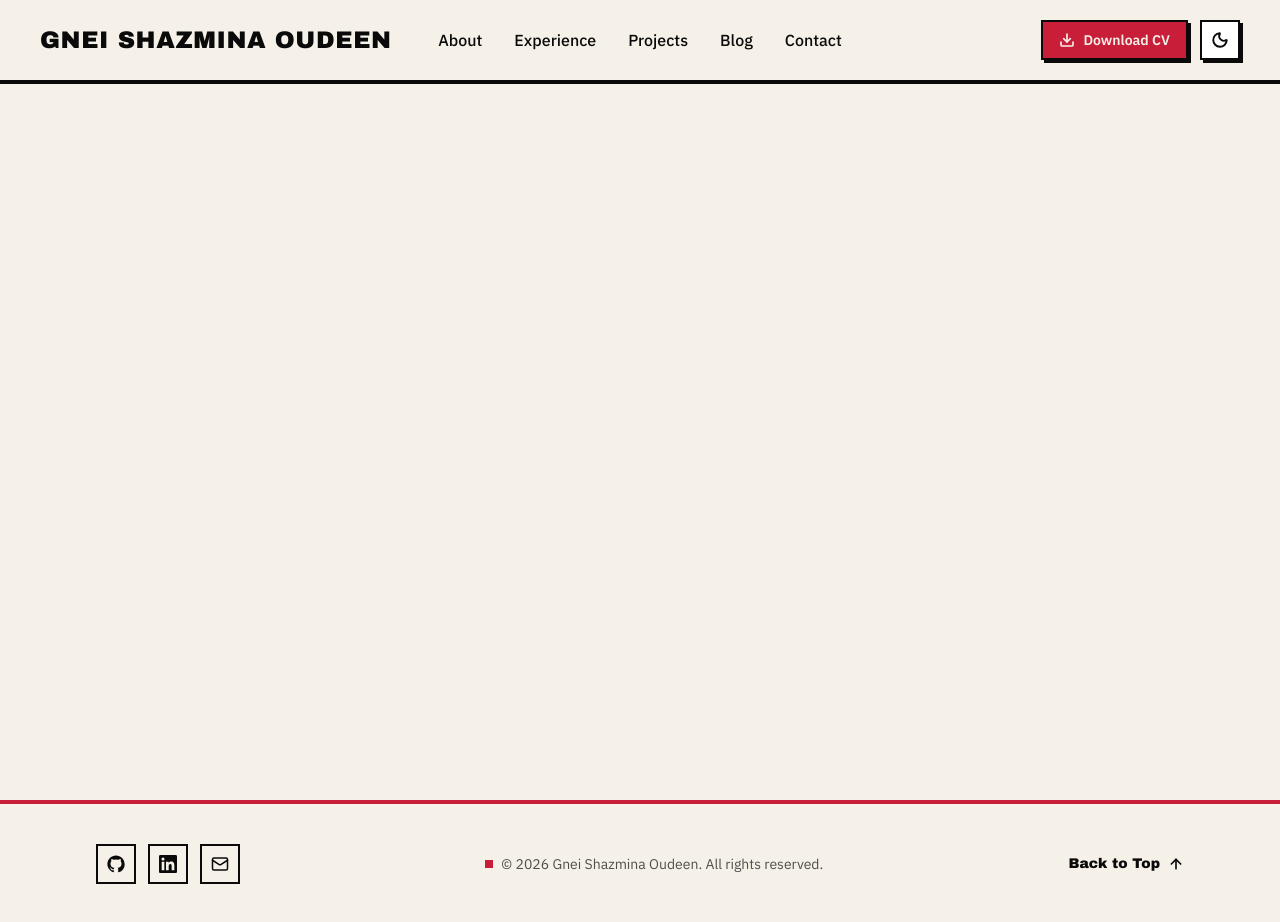
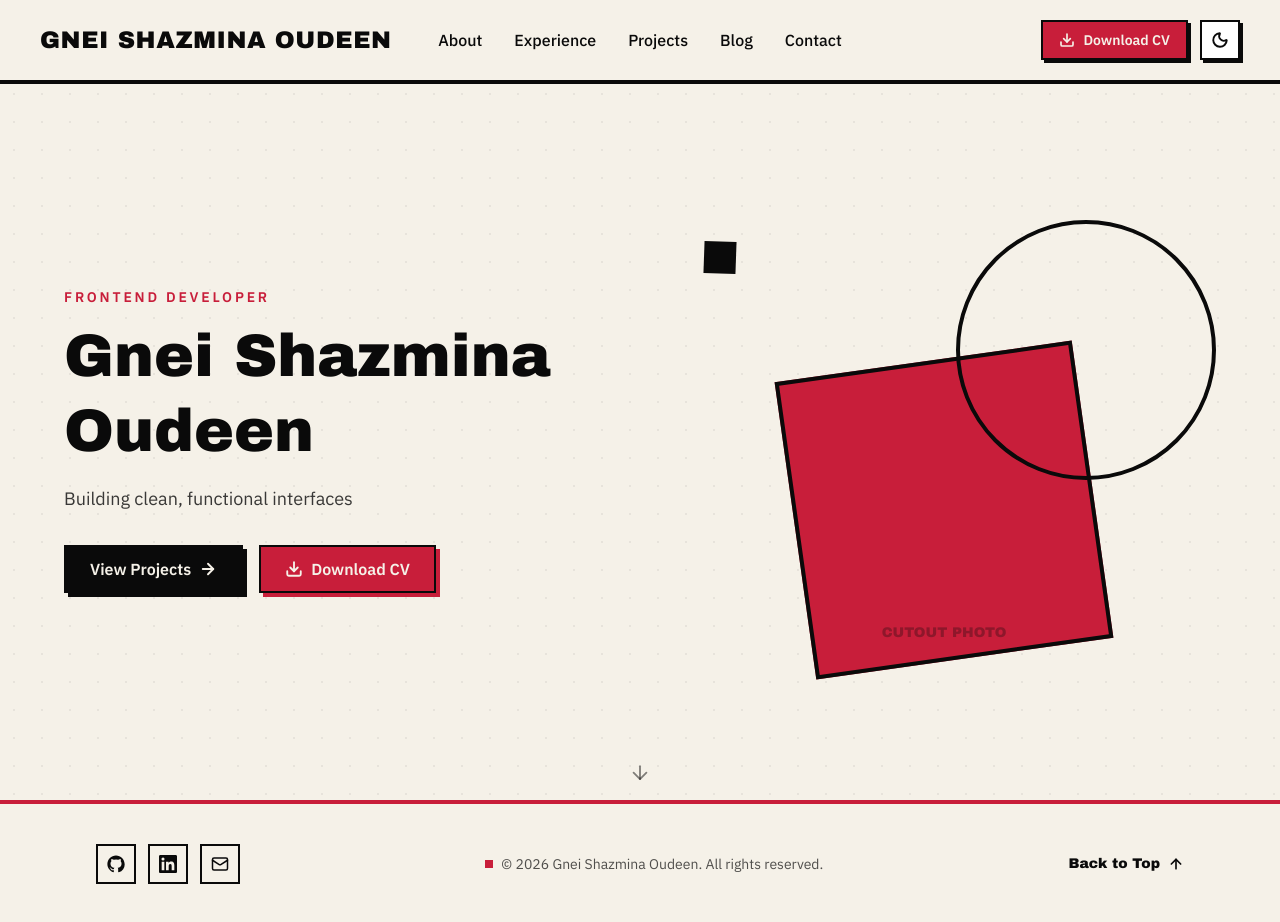
Before and after one commit to ShazminaOudeen/Shazmina-portfolio, a Next.js app: page / in a window 1280 px wide. Built offline with nearby package versions, Linux system fonts and the light colour scheme.

Commit message:
adding hero section

```diff
--- a/app/page.tsx
+++ b/app/page.tsx
@@ -1,13 +1,15 @@
 import Preloader from "@/components/sections/Preloader";
 import Navbar from "@/components/layout/Navbar";
+import Hero from "@/components/sections/Hero";
 import Footer from "@/components/layout/Footer";
 export default function Home() {
   return (
       <>
       <Preloader />
       <Navbar />
-      <main id="top" className="min-h-screen bg-washi dark:bg-ink pt-16 md:pt-20">
-        {/* Hero, About, etc. */}
+      <main id="top" className="bg-washi dark:bg-ink pt-16 md:pt-20">
+        <Hero />
+        {/* About, Skills, Timeline, Projects, Blog, Contact go here */}
       </main>
       <Footer />
     </>
--- /dev/null
+++ b/components/sections/Hero.tsx
@@ -0,0 +1,138 @@
+"use client";
+
+import { motion } from "framer-motion";
+import Image from "next/image";
+import { Download, ArrowRight, ArrowDown } from "lucide-react";
+import data from "@/content/data.json";
+
+export default function Hero() {
+  return (
+    <section
+      id="hero"
+      className="relative min-h-[90vh] flex items-center justify-center px-4 md:px-8 overflow-hidden bg-washi dark:bg-ink transition-colors"
+    >
+      {/* Subtle dot-grid background texture */}
+      <div
+        className="absolute inset-0 opacity-[0.06] dark:opacity-[0.08] pointer-events-none"
+        style={{
+          backgroundImage:
+            "radial-gradient(currentColor 1.5px, transparent 1.5px)",
+          backgroundSize: "28px 28px",
+          color: "var(--foreground)",
+        }}
+      />
+
+      <div className="relative max-w-6xl w-full mx-auto grid md:grid-cols-2 gap-10 md:gap-16 items-center">
+        {/* Text content */}
+        <motion.div
+          initial={{ opacity: 0, y: 20 }}
+          animate={{ opacity: 1, y: 0 }}
+          transition={{ duration: 0.6, ease: "easeOut" }}
+          className="text-center md:text-left order-2 md:order-1"
+        >
+          <motion.p
+            initial={{ opacity: 0, x: -12 }}
+            animate={{ opacity: 1, x: 0 }}
+            transition={{ duration: 0.5, delay: 0.1 }}
+            className="font-body font-semibold text-blade dark:text-blade-light tracking-[0.2em] uppercase text-sm mb-3"
+          >
+            {data.personal.role}
+          </motion.p>
+
+          <h1 className="font-heading text-4xl sm:text-5xl md:text-6xl text-ink dark:text-washi leading-tight mb-4">
+            {data.personal.name}
+          </h1>
+
+          <p className="font-body text-base md:text-lg text-ink/80 dark:text-washi/80 max-w-md mx-auto md:mx-0 mb-8">
+            {data.personal.tagline}
+          </p>
+
+          <div className="flex flex-col sm:flex-row items-center md:items-start gap-4 justify-center md:justify-start">
+            <motion.a
+              whileHover={{ x: 2, y: 2 }}
+              href="#projects"
+              className="flex items-center gap-2 px-6 h-12 border-2 border-ink dark:border-washi bg-ink dark:bg-washi text-washi dark:text-ink font-body font-semibold shadow-brutal press-effect"
+            >
+              View Projects
+              <ArrowRight size={18} strokeWidth={2.5} />
+            </motion.a>
+            <motion.a
+              whileHover={{ x: 2, y: 2 }}
+              href={data.personal.cv}
+              download
+              target="_blank"
+              rel="noopener noreferrer"
+              className="flex items-center gap-2 px-6 h-12 border-2 border-ink dark:border-washi bg-blade text-washi font-body font-semibold shadow-brutal-red press-effect"
+            >
+              <Download size={18} strokeWidth={2.5} />
+              Download CV
+            </motion.a>
+          </div>
+        </motion.div>
+
+        {/* Cutout photo - transparent background, no frame, floats over
+            bold geometric shapes for a neobrutalist "sticker" feel */}
+        <div className="order-1 md:order-2 relative flex justify-center items-end h-80 sm:h-95 md:h-110">
+          {/* Background shapes - animate in first, behind the photo */}
+          <motion.div
+            initial={{ scale: 0, rotate: -15, opacity: 0 }}
+            animate={{ scale: 1, rotate: -8, opacity: 1 }}
+            transition={{ duration: 0.6, ease: "easeOut" }}
+            className="absolute w-55 h-55 sm:w-65 sm:h-65 md:w-75 md:h-75 bg-blade border-4 border-ink dark:border-washi"
+          />
+          <motion.div
+            initial={{ scale: 0, opacity: 0 }}
+            animate={{ scale: 1, opacity: 1 }}
+            transition={{ duration: 0.6, ease: "easeOut", delay: 0.1 }}
+            className="absolute w-45 h-45 sm:w-55 sm:h-55 md:w-65 md:h-65 rounded-full border-4 border-ink dark:border-washi bg-transparent top-0 right-4 md:right-0"
+          />
+          {/* Small accent square, floats independently */}
+          <motion.div
+            className="absolute w-6 h-6 md:w-8 md:h-8 bg-ink dark:bg-washi top-6 left-2 md:left-8"
+            animate={{ y: [0, -10, 0], rotate: [0, 8, 0] }}
+            transition={{ duration: 3, repeat: Infinity, ease: "easeInOut" }}
+          />
+
+          {/* Cutout photo - rises up and fades in, then gently floats */}
+          <motion.div
+            initial={{ opacity: 0, y: 60 }}
+            animate={{ opacity: 1, y: 0 }}
+            transition={{ duration: 0.7, ease: [0.16, 1, 0.3, 1], delay: 0.25 }}
+            className="relative z-10 w-65 sm:w-[320px] md:w-95 h-full"
+          >
+            <motion.div
+              className="w-full h-full relative"
+              animate={{ y: [0, -10, 0] }}
+              transition={{ duration: 4, repeat: Infinity, ease: "easeInOut", delay: 1 }}
+            >
+              {data.personal.photo ? (
+                <Image
+                  src={data.personal.photo}
+                  alt={data.personal.name}
+                  fill
+                  className="object-contain object-bottom drop-shadow-2xl"
+                  priority
+                />
+              ) : (
+                <div className="w-full h-full flex items-end justify-center pb-4 text-ink/30 dark:text-washi/30 font-heading text-sm">
+                  CUTOUT PHOTO
+                </div>
+              )}
+            </motion.div>
+          </motion.div>
+        </div>
+      </div>
+
+      {/* Scroll indicator */}
+      <motion.a
+        href="#about"
+        aria-label="Scroll to About section"
+        className="absolute bottom-6 left-1/2 -translate-x-1/2 text-ink/50 dark:text-washi/50 hover:text-blade dark:hover:text-blade-light transition-colors"
+        animate={{ y: [0, 8, 0] }}
+        transition={{ duration: 1.6, repeat: Infinity, ease: "easeInOut" }}
+      >
+        <ArrowDown size={22} strokeWidth={2} />
+      </motion.a>
+    </section>
+  );
+}
```
